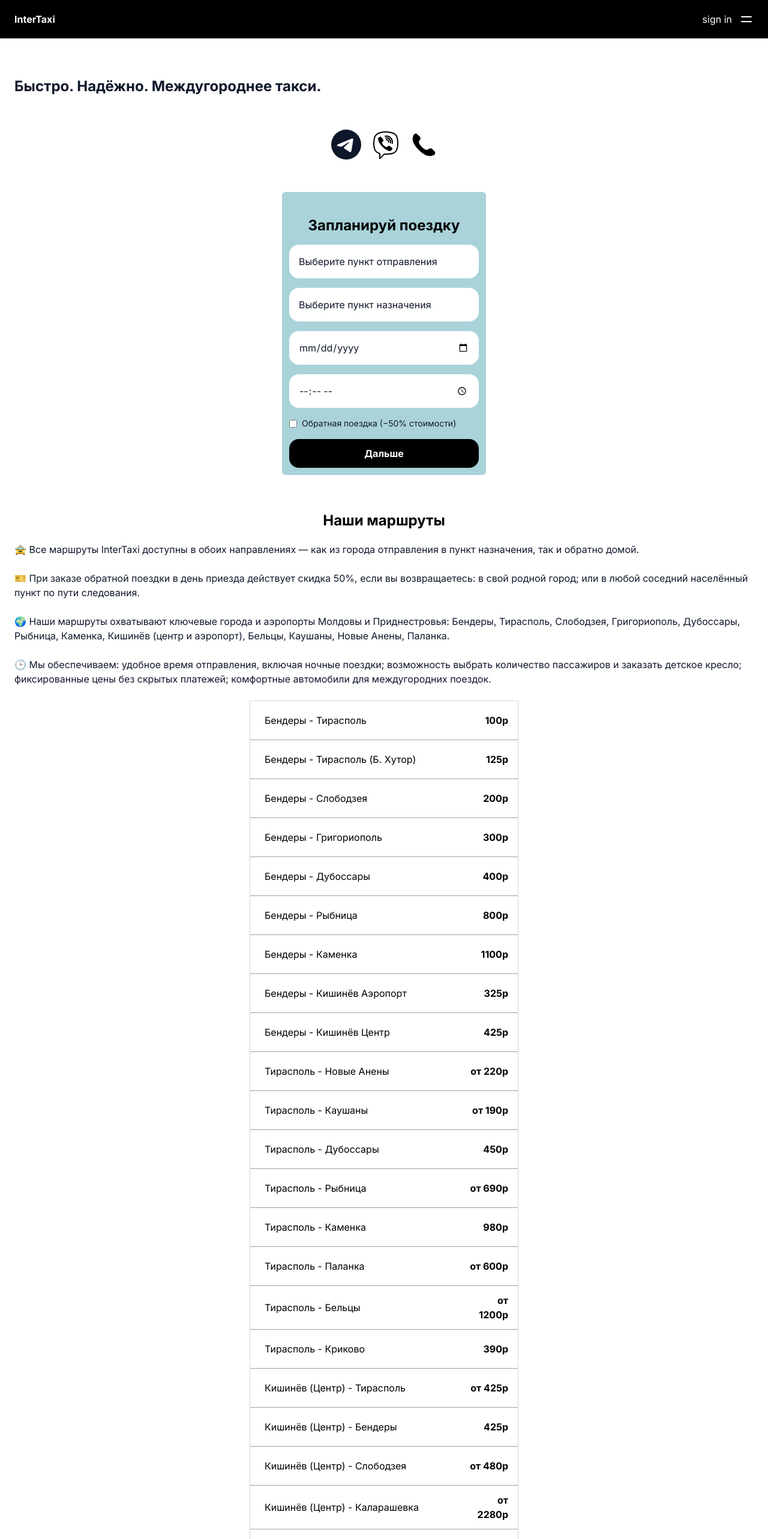
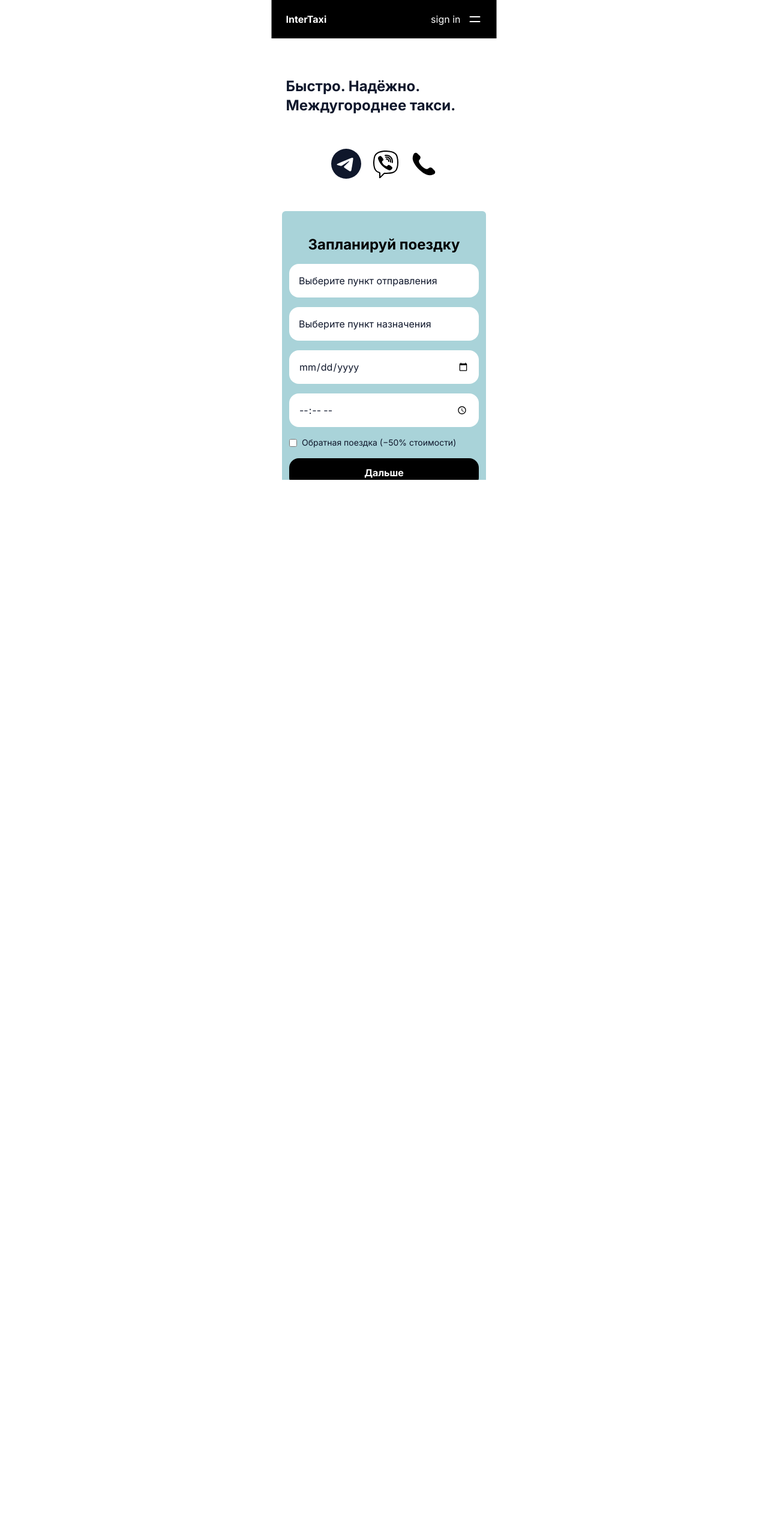
Before and after one commit to Andy33377/intertaxi-, a Next.js app: page / in a window 1280 px wide. Shown: the top 2566 px of the page at 60% size. After the commit the page ends 800 px from the top, so only its background shows below. Built offline with nearby package versions, Linux system fonts and the light colour scheme.

Commit message:
fix header styles

```diff
--- a/app/components/Header.tsx
+++ b/app/components/Header.tsx
@@ -16,7 +16,7 @@ const Header = () => {
 
   return (
     <>
-      <header className="fixed top-0 left-0 right-0 h-[64px] bg-black text-white flex items-center justify-between z-50">
+      <header className=" fixed top-0 left-1/2 -translate-x-1/2 bg-black text-white flex justify-between items-center h-[64px] w-[375px] z-50  not-[]:">
         <h2 className="ml-[24px] font-bold">InterTaxi</h2>
         <div className="flex justify-between gap-3">
           <h2>sign in</h2>
--- a/app/globals.css
+++ b/app/globals.css
@@ -3,11 +3,15 @@
 html,
 body {
   height: 100%;
+  max-width: 375px; /* фиксируем ширину */
+  margin: 0 auto; /* по центру */
+  background: #fff; /* фон */
+  overflow-x: hidden; /* убираем горизонтальный скролл */
 }
 
 html {
   scroll-behavior: smooth;
-  scroll-padding-top: 64px; /* высота вашей шапки */
+  scroll-padding-top: 64px; /* высота шапки */
 }
 
 body {
@@ -31,8 +35,9 @@ video {
 .header {
   position: fixed;
   top: 0;
-  left: 0;
-  width: 100%;
-  z-index: 1000; /* чтобы не перекрывали другие элементы */
-  background-color: #fff; /* или любой фон */
+  left: 50%;
+  transform: translateX(-50%);
+  width: 375px;
+  z-index: 1000;
+  background-color: #fff;
 }
```
